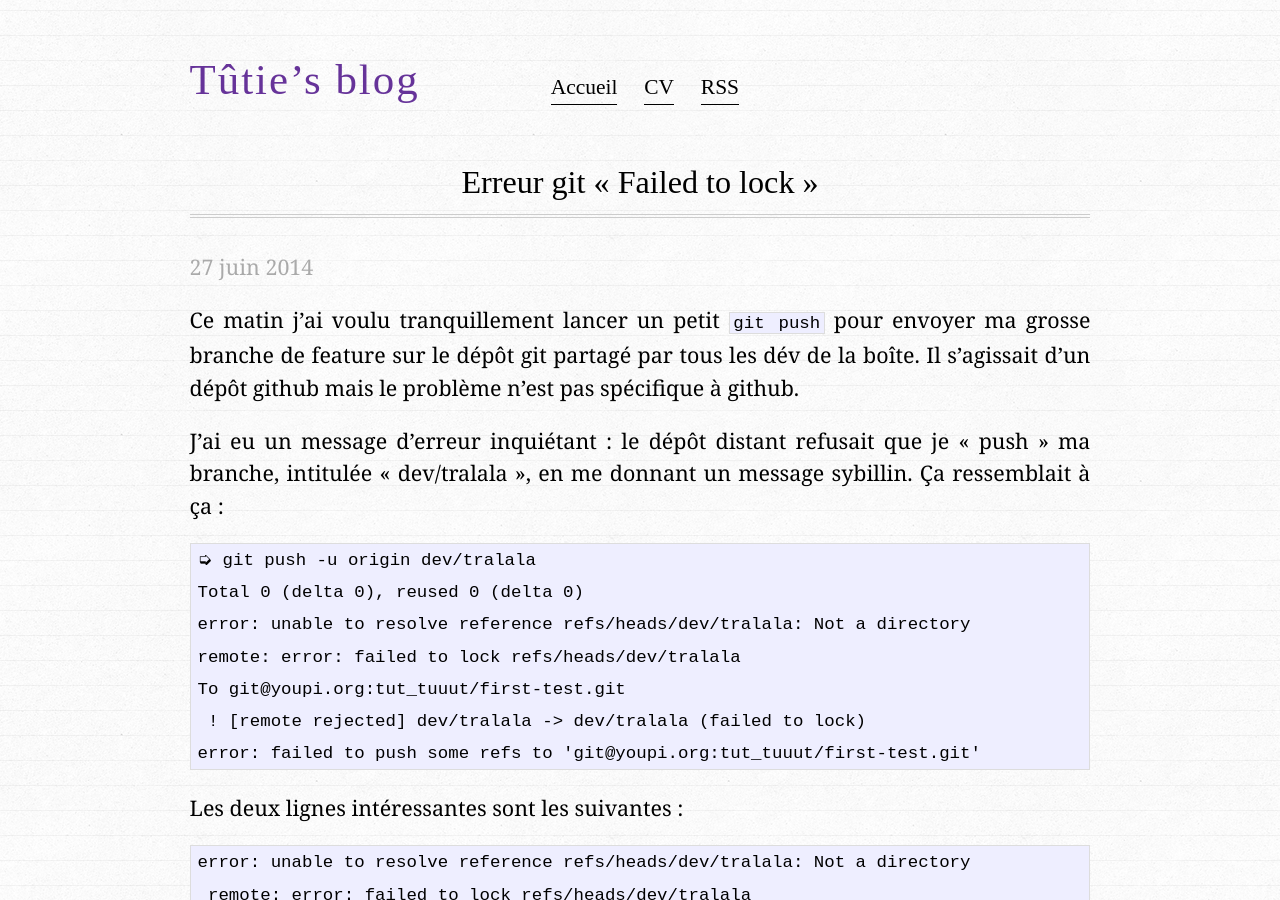
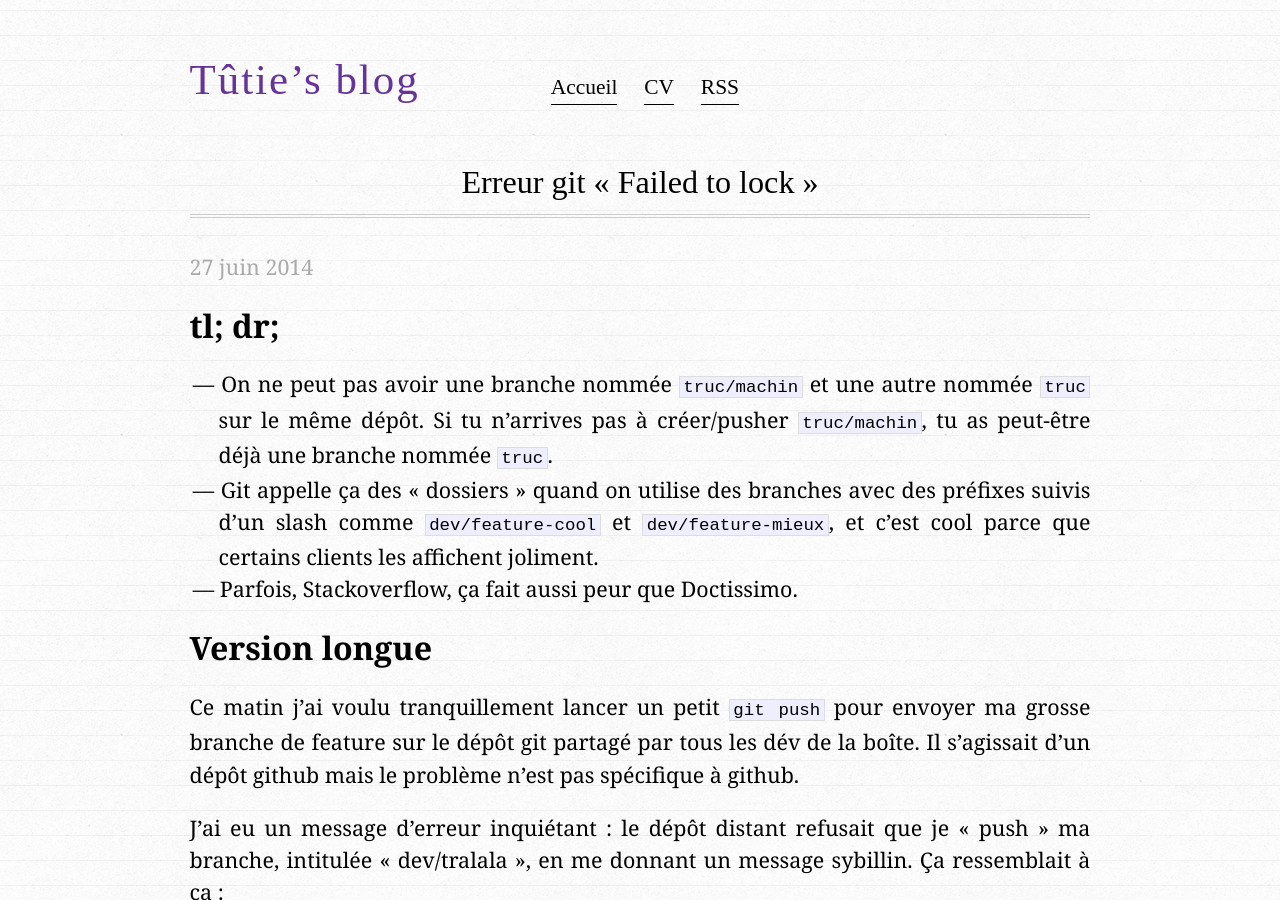
Before and after one commit to tut-tuuut/tut-tuuut.github.io, a Jekyll site: the page built from _posts/2014-06-27-failed-to-lock.md, in a window 1280 px wide and 900 px high. Built offline with Jekyll 4.4.1, drawn with Linux system fonts in a browser that asks for light colours; comment, search, counter and statistics services are not loaded.

Commit message:
Add: tldr

```diff
--- a/_posts/2014-06-27-failed-to-lock.md
+++ b/_posts/2014-06-27-failed-to-lock.md
@@ -4,6 +4,14 @@ title:  "Erreur git « Failed to lock »"
 tags: git
 categories: tech
 ---
+
+## tl; dr;
+
+* On ne peut pas avoir une branche nommée `truc/machin` et une autre nommée `truc` sur le même dépôt. Si tu n'arrives pas à créer/pusher `truc/machin`, tu as peut-être déjà une branche nommée `truc`.
+* Git appelle ça des « dossiers » quand on utilise des branches avec des préfixes suivis d'un slash comme `dev/feature-cool` et `dev/feature-mieux`, et c'est cool parce que certains clients les affichent joliment.
+* Parfois, Stackoverflow, ça fait aussi peur que Doctissimo.
+
+## Version longue
 
 Ce matin j'ai voulu tranquillement lancer un petit `git push` pour envoyer ma grosse branche de feature sur le dépôt git partagé par tous les dév de la boîte. Il s'agissait d'un dépôt github mais le problème n'est pas spécifique à github.
 
```
